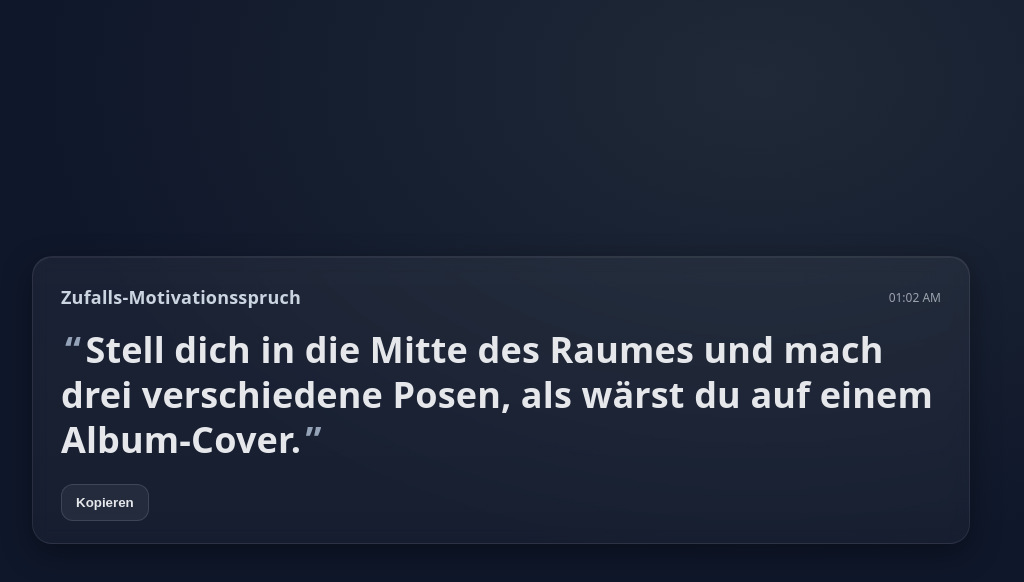
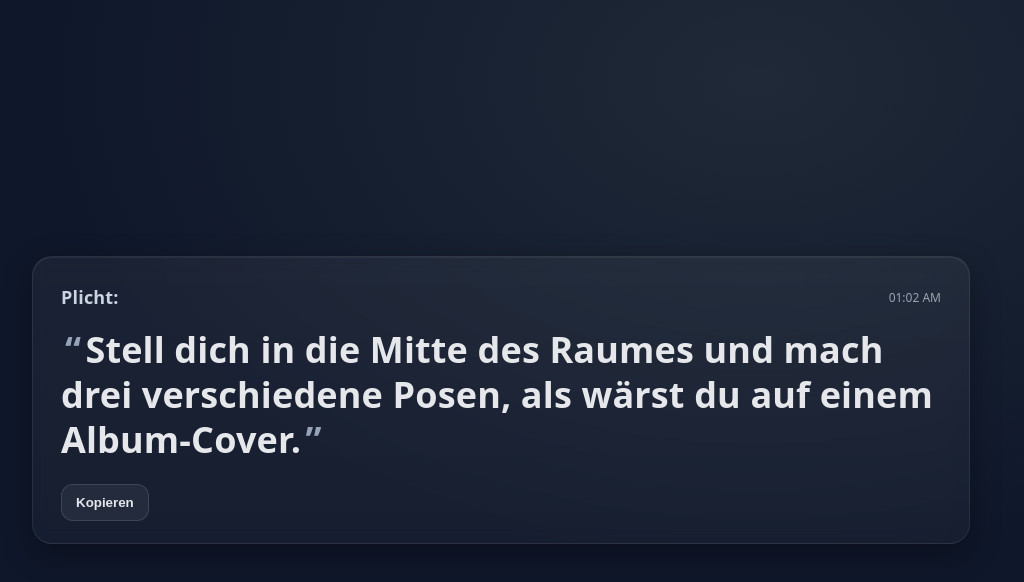
Before and after one commit to Mr-BAMM/Webseite, a plain HTML site: page Dare.html in a window 1280 px wide. Shown: the whole page, without its empty margins (139-1163 px from the left). Drawn offline with Linux system fonts and the light colour scheme.

Commit message:
shortcut adjusted

```diff
--- a/Dare.html
+++ b/Dare.html
@@ -43,7 +43,7 @@
 <body>
   <main class="card" role="main">
     <div class="header">
-      <h1>Zufalls‑Motivationsspruch</h1>
+      <h1>Plicht:</h1>
       <div class="time" id="time"></div>
     </div>
 
```
Also changed, not shown: Truth.html (+1 -1 lines).
